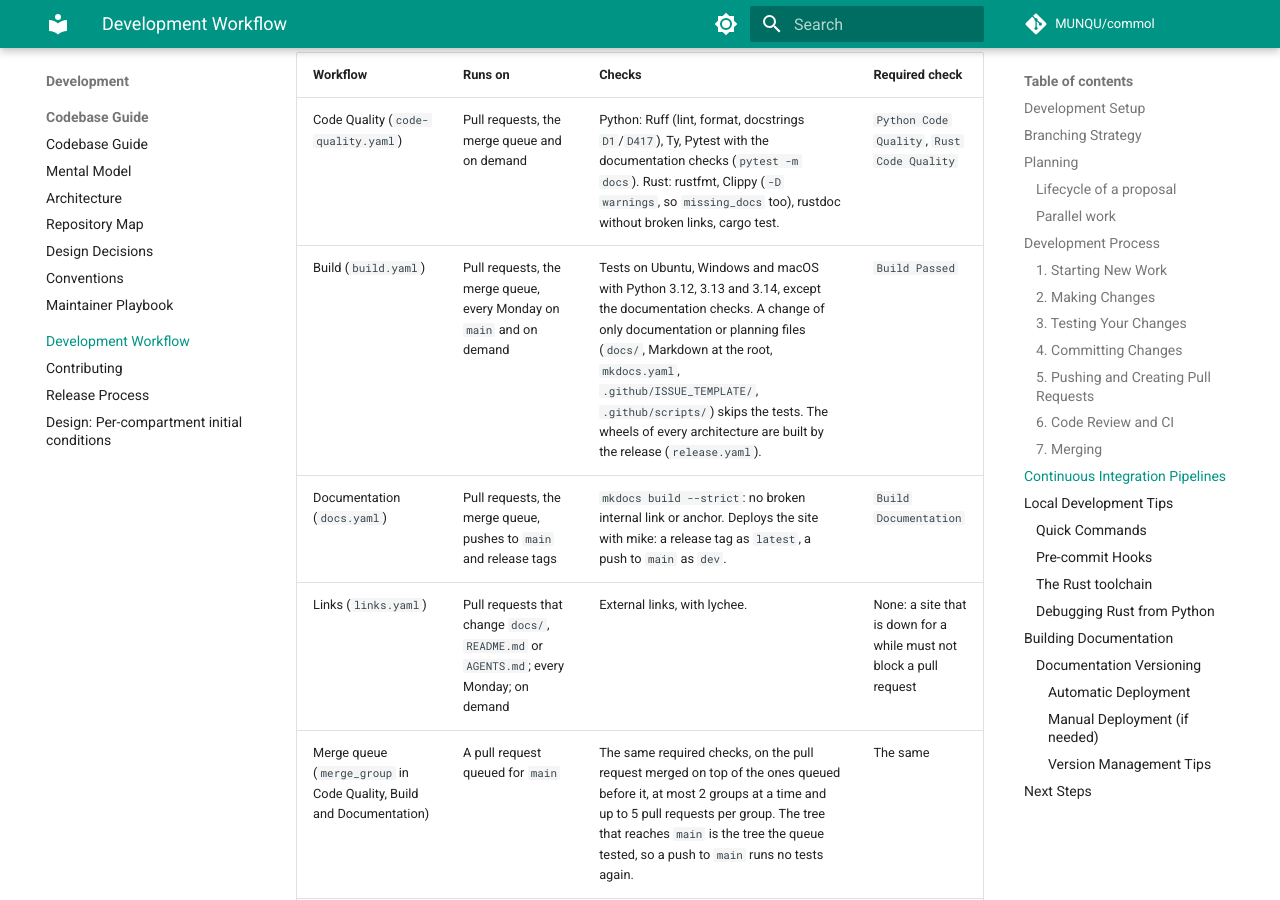
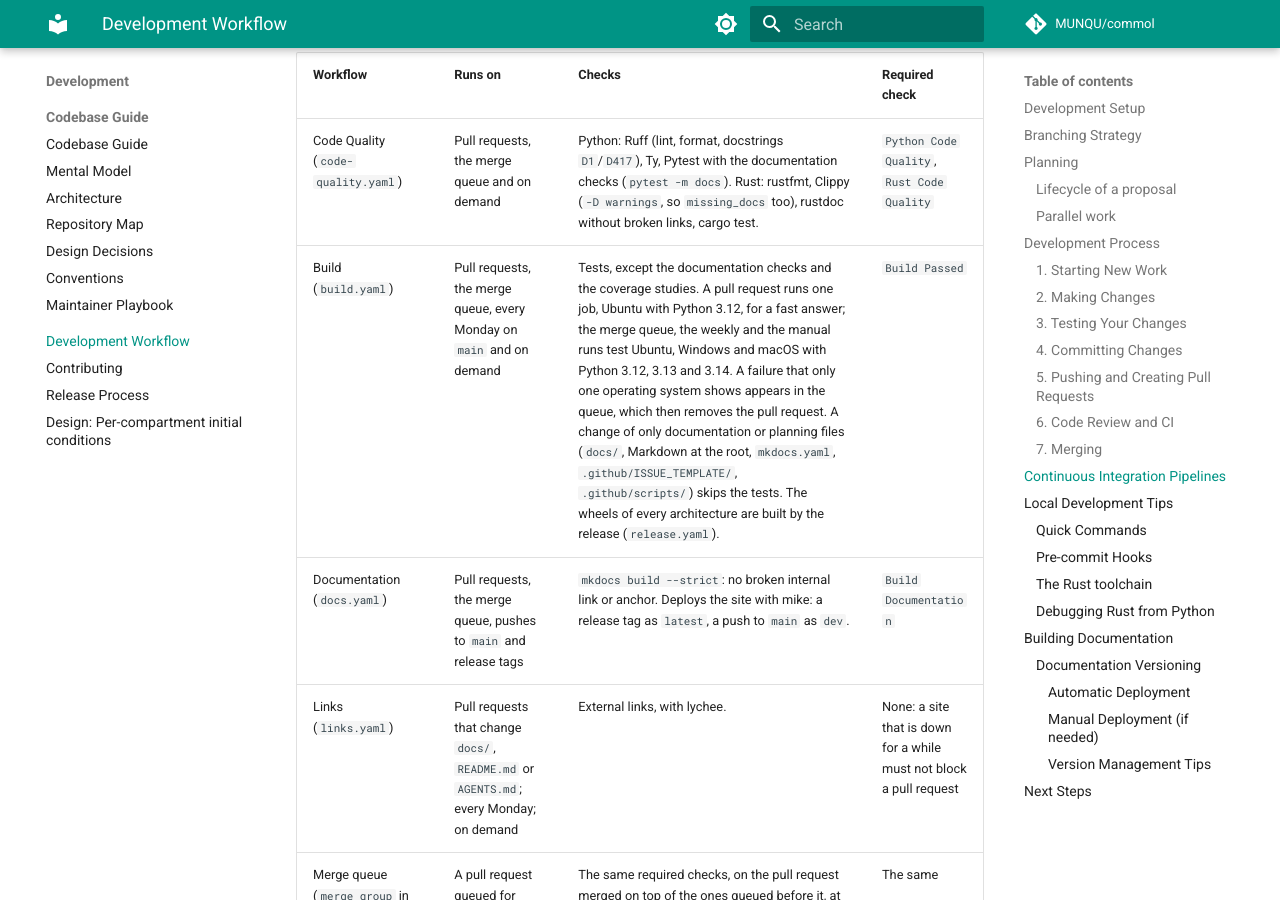
Before and after one commit to MUNQU/commol, an MkDocs documentation site: the page built from docs/development/workflow.md, in a window 1280 px wide and 900 px high, scrolled down 6761 px. Built offline with MkDocs 1.6.1 and Material for MkDocs 9.7.7, drawn with Linux system fonts in a browser that asks for light colours; comment, search, counter and statistics services are not loaded; the version menu is left out.

Commit message:
ci(workflows): run the whole test matrix only in the merge queue

```diff
--- a/docs/development/workflow.md
+++ b/docs/development/workflow.md
@@ -274,7 +274,7 @@ Process](release.md)).
 | Workflow | Runs on | Checks | Required check |
 |---|---|---|---|
 | Code Quality (`code-quality.yaml`) | Pull requests, the merge queue and on demand | Python: Ruff (lint, format, docstrings `D1`/`D417`), Ty, Pytest with the documentation checks (`pytest -m docs`). Rust: rustfmt, Clippy (`-D warnings`, so `missing_docs` too), rustdoc without broken links, cargo test. | `Python Code Quality`, `Rust Code Quality` |
-| Build (`build.yaml`) | Pull requests, the merge queue, every Monday on `main` and on demand | Tests on Ubuntu, Windows and macOS with Python 3.12, 3.13 and 3.14, except the documentation checks. A change of only documentation or planning files (`docs/`, Markdown at the root, `mkdocs.yaml`, `.github/ISSUE_TEMPLATE/`, `.github/scripts/`) skips the tests. The wheels of every architecture are built by the release (`release.yaml`). | `Build Passed` |
+| Build (`build.yaml`) | Pull requests, the merge queue, every Monday on `main` and on demand | Tests, except the documentation checks and the coverage studies. A pull request runs one job, Ubuntu with Python 3.12, for a fast answer; the merge queue, the weekly and the manual runs test Ubuntu, Windows and macOS with Python 3.12, 3.13 and 3.14. A failure that only one operating system shows appears in the queue, which then removes the pull request. A change of only documentation or planning files (`docs/`, Markdown at the root, `mkdocs.yaml`, `.github/ISSUE_TEMPLATE/`, `.github/scripts/`) skips the tests. The wheels of every architecture are built by the release (`release.yaml`). | `Build Passed` |
 | Documentation (`docs.yaml`) | Pull requests, the merge queue, pushes to `main` and release tags | `mkdocs build --strict`: no broken internal link or anchor. Deploys the site with mike: a release tag as `latest`, a push to `main` as `dev`. | `Build Documentation` |
 | Links (`links.yaml`) | Pull requests that change `docs/`, `README.md` or `AGENTS.md`; every Monday; on demand | External links, with lychee. | None: a site that is down for a while must not block a pull request |
 | Merge queue (`merge_group` in Code Quality, Build and Documentation) | A pull request queued for `main` | The same required checks, on the pull request merged on top of the ones queued before it, at most 2 groups at a time and up to 5 pull requests per group. The tree that reaches `main` is the tree the queue tested, so a push to `main` runs no tests again. | The same |
```
Also changed, not shown: 1 other file.
